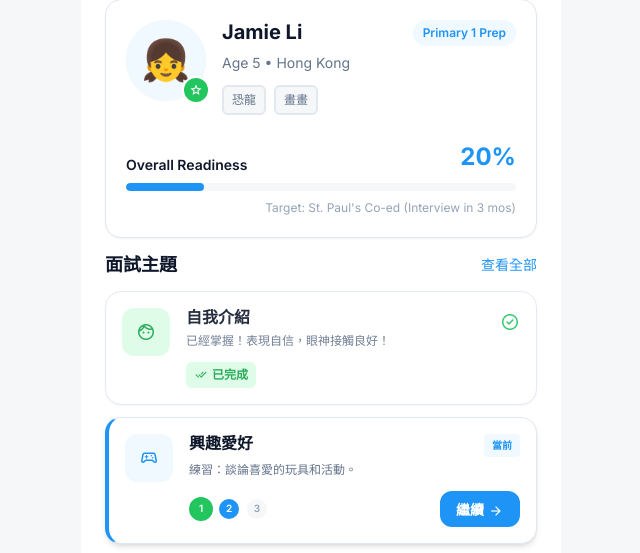
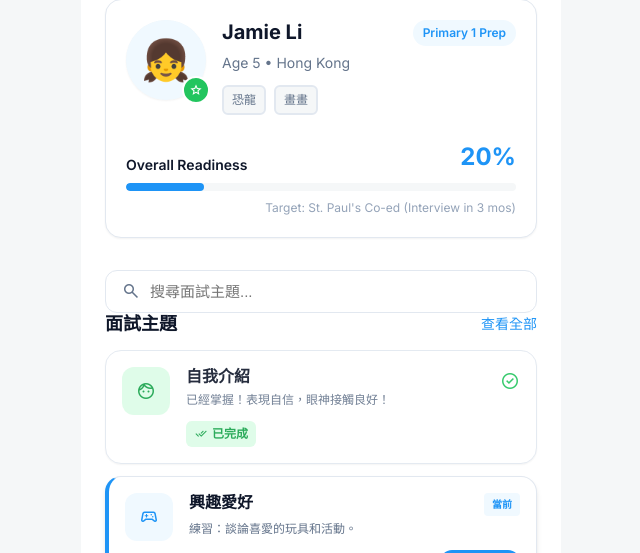
Before and after one commit to cntk50951-eng/app, a Python web app: template templates/dashboard.html in a window 1280 px wide. Shown: the part 99-652 px from the top of the page, without its empty margins (319-959 px from the left). Run offline with Jinja, Linux system fonts and the light colour scheme; the template is opened without the code that fills it, so the values that code supplies are empty.

Commit message:
feat(dashboard): add topic search functionality
- Add search box to filter topics by name/description
- Real-time filtering as user types
- Improves UX for finding interview topics

2026-02-10

```diff
--- a/templates/dashboard.html
+++ b/templates/dashboard.html
@@ -663,6 +663,16 @@
                 </div>
             </div>
 
+            <!-- Search Topics -->
+            <div style="padding: 1rem 1.5rem 0;">
+                <div class="search-box" style="position: relative;">
+                    <span class="material-symbols-outlined" style="position: absolute; left: 1rem; top: 50%; transform: translateY(-50%); color: var(--text-secondary);">search</span>
+                    <input type="text" id="topic-search" placeholder="搜尋面試主題..."
+                           style="width: 100%; padding: 0.75rem 1rem 0.75rem 2.75rem; border: 1px solid var(--border-color); border-radius: var(--radius-lg); font-size: 0.9375rem; outline: none; transition: border-color 0.2s;"
+                           onkeyup="filterTopics()">
+                </div>
+            </div>
+
             <!-- Topics Section -->
             <div class="section">
                 <div class="section-header">
@@ -791,5 +801,39 @@
             </a>
         </nav>
     </div>
+
+    <script>
+    // Topic Search Functionality
+    function filterTopics() {
+        const searchInput = document.getElementById('topic-search');
+        const searchTerm = searchInput.value.toLowerCase().trim();
+        const topicsList = document.querySelector('.topics-list');
+        const topicCards = document.querySelectorAll('.topic-card');
+
+        if (!topicsList) return;
+
+        topicCards.forEach(card => {
+            const title = card.querySelector('.topic-title');
+            const description = card.querySelector('.topic-description');
+
+            if (!title) return;
+
+            const titleText = title.textContent.toLowerCase();
+            const descText = description ? description.textContent.toLowerCase() : '';
+
+            if (searchTerm === '' || titleText.includes(searchTerm) || descText.includes(searchTerm)) {
+                card.style.display = '';
+            } else {
+                card.style.display = 'none';
+            }
+        });
+
+        // Show/hide "no results" message
+        const visibleCards = document.querySelectorAll('.topic-card[style=""]');
+        if (searchTerm !== '' && visibleCards.length === 0) {
+            // Could add "no results" message here
+        }
+    }
+    </script>
 </body>
 </html>
```
